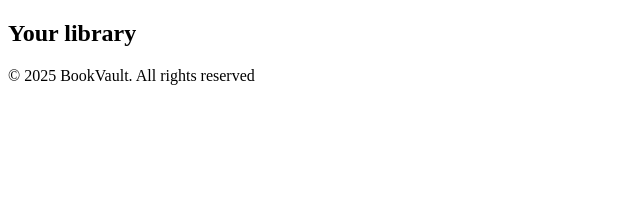
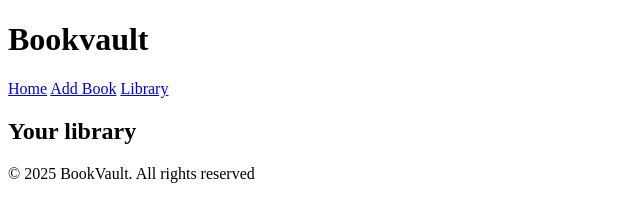
Before and after one commit to bidenjoe1/Final-Project, a plain HTML site: page library.html in a window 1280 px wide. Shown: the whole page, without its empty margins (0-640 px from the left). Drawn offline with Linux system fonts and the light colour scheme.

Commit message:
Add header to all html pages for ease of navigation

```diff
--- a/library.html
+++ b/library.html
@@ -7,10 +7,19 @@
 </head>
 <body>
 
-    <main>
-        <h2>Your library</h2>
-        <div id="BookList"></div>
-    </main>
+    <header>
+        <h1>Bookvault</h1>
+        <nav>
+            <a href="index.html">Home</a>
+            <a href="addbook.html">Add Book</a>
+            <a href="library.html">Library</a>
+        </nav>
+    </header>
+
+        <main>
+            <h2>Your library</h2>
+            <div id="BookList"></div>
+        </main>
 
     <script src="script.js"></script>
 
```
Also changed, not shown: addbook.html (+9 -0 lines).
